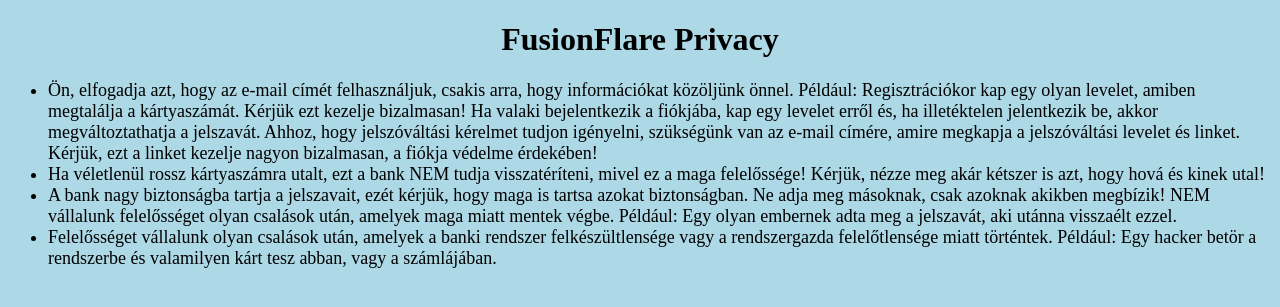
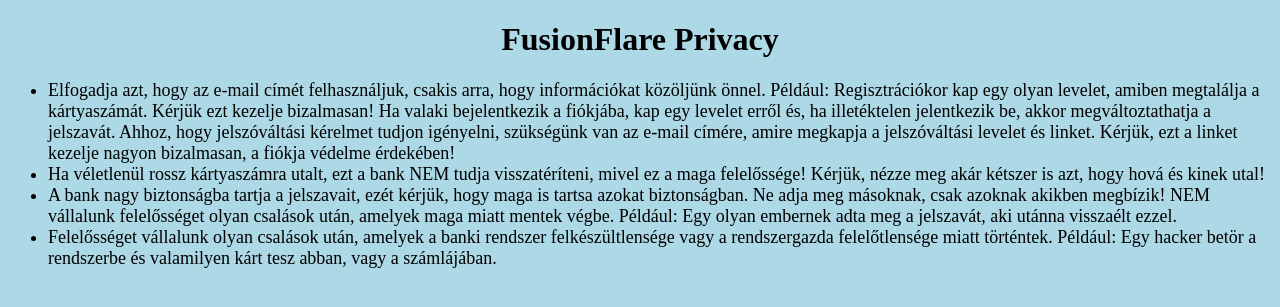
Before and after one commit to Norbi5930/Bank-application, a Flask app: page /privacy in a window 1280 px wide. Shown: the top 307 px of the page. Run offline with Flask 3, Linux system fonts and the light colour scheme.

Commit message:
javítások

```diff
--- a/fusionflare/static/style.css
+++ b/fusionflare/static/style.css
@@ -10,7 +10,7 @@
     width: 800px;
     height: 600px;
     transform: translateX(calc(50% + 150px)) translateY(calc(20%));
-    border-radius: 10px;
+    border-radius: 50px;
     box-shadow: 0 0 50px rgba(0, 0, 0, 1);
 
 }
--- a/fusionflare/templates/privacy.html
+++ b/fusionflare/templates/privacy.html
@@ -10,7 +10,7 @@
     <h1 class="privacy-title">FusionFlare Privacy</h1>
     <ul>
         <li style="font-size: 18px;">
-            Ön, elfogadja azt, hogy az e-mail címét felhasználjuk, csakis arra, hogy információkat közöljünk önnel. Például: Regisztrációkor kap egy olyan levelet, amiben megtalálja a kártyaszámát. Kérjük ezt kezelje bizalmasan!
+            Elfogadja azt, hogy az e-mail címét felhasználjuk, csakis arra, hogy információkat közöljünk önnel. Például: Regisztrációkor kap egy olyan levelet, amiben megtalálja a kártyaszámát. Kérjük ezt kezelje bizalmasan!
             Ha valaki bejelentkezik a fiókjába, kap egy levelet erről és, ha illetéktelen jelentkezik be, akkor megváltoztathatja a jelszavát.
             Ahhoz, hogy jelszóváltási kérelmet tudjon igényelni, szükségünk van az e-mail címére, amire megkapja a jelszóváltási levelet és linket. Kérjük, ezt a linket kezelje nagyon bizalmasan, a fiókja védelme érdekében!
         </li>
```
